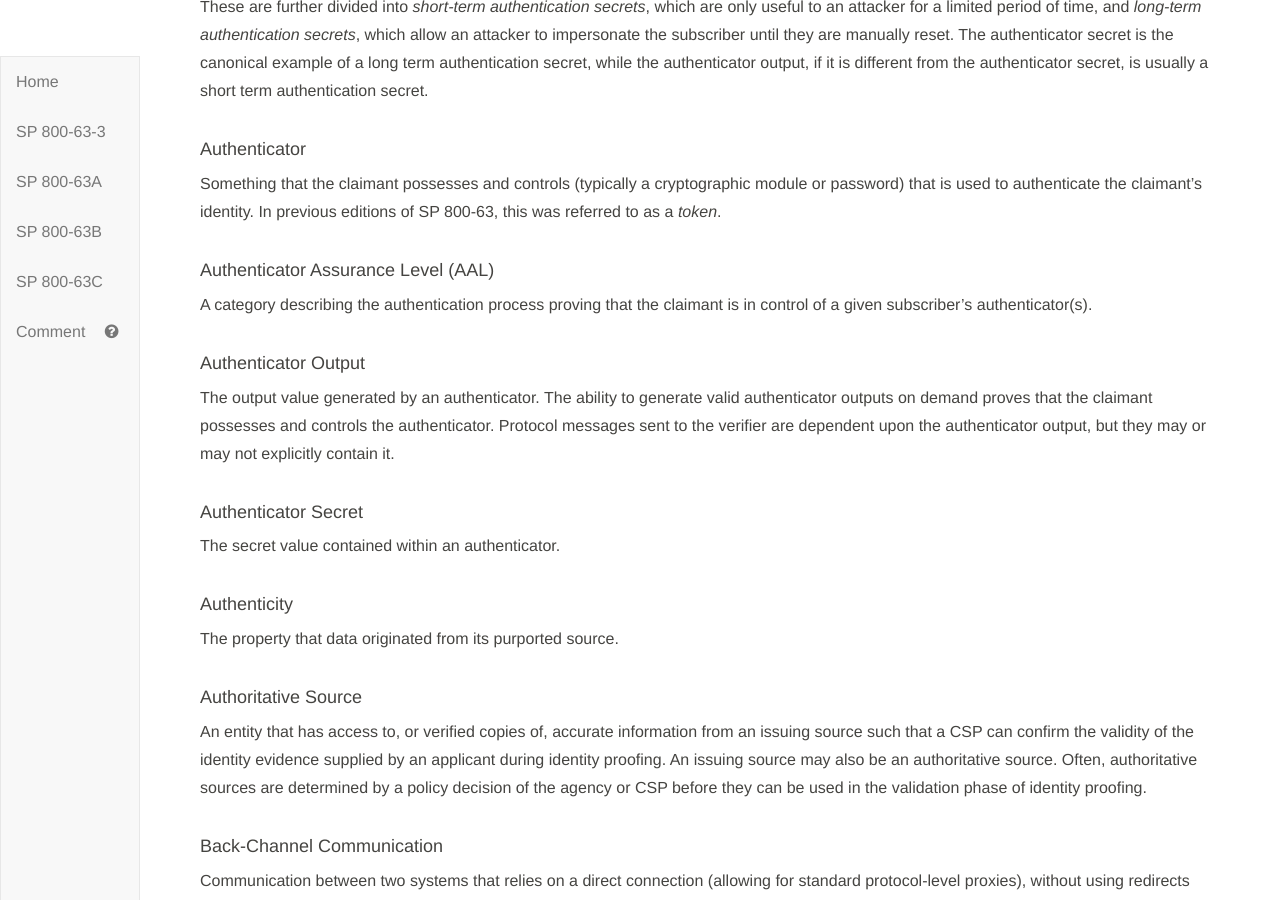
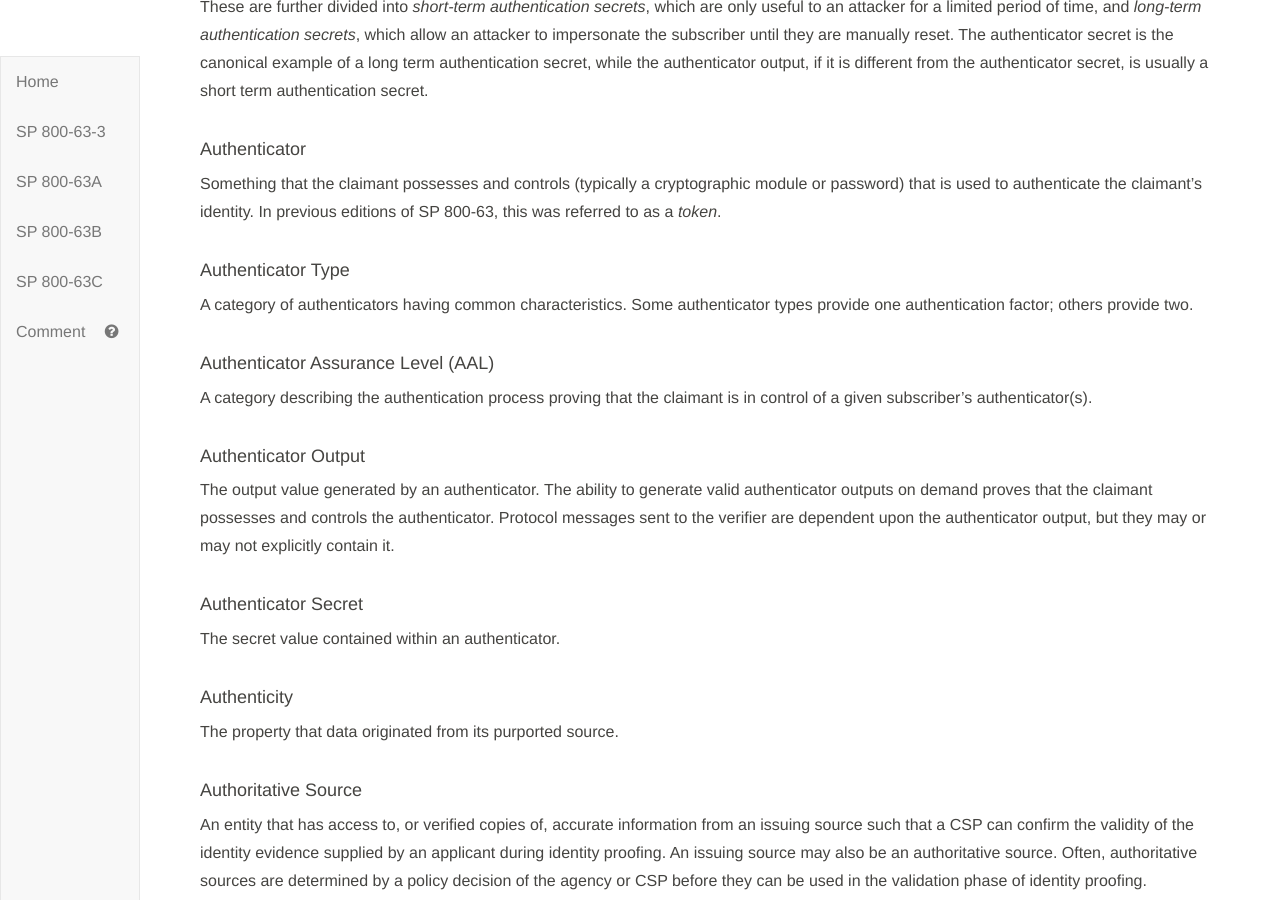
Before and after one commit to usnistgov/800-63-3, a Jekyll site: the page built from sp800-63-3/definitions.md, in a window 1280 px wide and 900 px high, scrolled down 2823 px. Built offline with Jekyll 4.4.1, drawn with Linux system fonts in a browser that asks for light colours; our own code applies the rules of GitHub Pages for plain Markdown files.

Commit message:
Clarify authenticator types vs. factors. Closes #1639

```diff
--- a/sp800-63-3/definitions.md
+++ b/sp800-63-3/definitions.md
@@ -77,6 +77,9 @@ These are further divided into *short-term authentication secrets*, which are on
 
 #### Authenticator
 Something that the claimant possesses and controls (typically a cryptographic module or password) that is used to authenticate the claimant's identity. In previous editions of SP 800-63, this was referred to as a *token*.
+
+#### Authenticator Type
+A category of authenticators having common characteristics. Some authenticator types provide one authentication factor; others provide two.
 
 #### Authenticator Assurance Level (AAL)
 A category describing the authentication process proving that the claimant is in control of a given subscriber's authenticator(s).
```
Also changed, not shown: sp800-63b/sec4_aal.md (+1 -1 lines).
